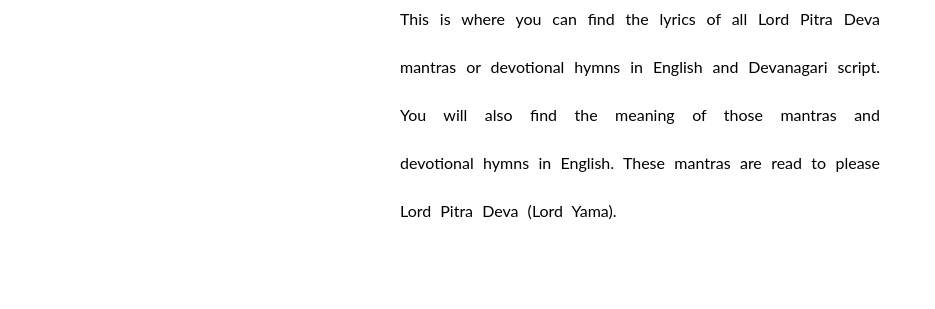
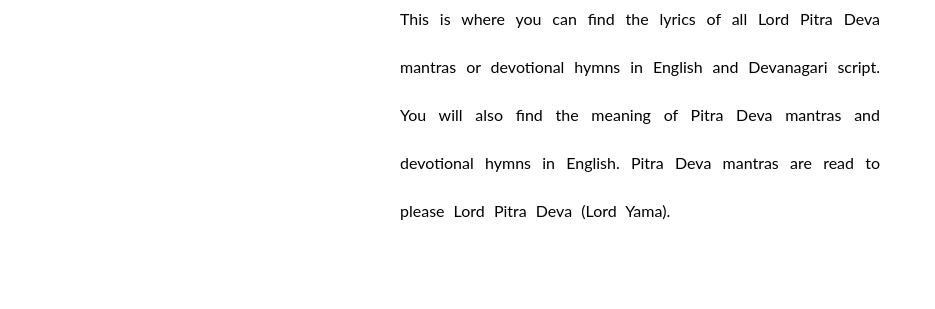
Before and after one commit to abhishekdjoshi/abhishekdjoshi.kclstr.io, a Jekyll site: the page pages/pitra/all.html, which Jekyll copies as it is, in a window 1280 px wide. Shown: the part 1012-1321 px from the top of the page, without its empty margins (0-935 px from the left). Built offline with Jekyll 4.4.1, drawn with Linux system fonts in a browser that asks for light colours; a script that is not in the unit is left out.

Commit message:
Update all.html

```diff
--- a/pages/pitra/all.html
+++ b/pages/pitra/all.html
@@ -6,11 +6,11 @@
     <meta http-equiv="Content-Type" content="text/html; charset=UTF-8" />
     <meta
       name="description"
-      content="Learn Pitra Deva mantras and devotional hymns. Read the lyrics in English and Hindi or Sanskrit, and get the meaning in English."
+      content="Learn Pitra Deva mantras and devotional hymns. Read the Pitra Deva mantras lyrics in English and Hindi or Sanskrit, and get the Pitra Deva mantras meaning in English."
     />
     <meta
       name="keywords"
-      content="Pitar Deva Mantra, Pittar Deva Mantra, Pitra Deva Mantra, Lord Yama Mantra, Pitar Deva Hymns, Pittar Deva Hymns, Pitra Deva Hymns, Lord Yama Hymns, सभी पित्र देव मंत्र"
+      content="Pitar Deva Mantra, Pittar Deva Mantra, Pitra Deva Mantra, Lord Yama Mantra, Pitar Deva Hymns, Pittar Deva Hymns, Pitra Deva Hymns, Lord Yama Hymns, सभी पित्र देव मंत्र, Pitra Deva Mantra Full, Pitra Deva Mantra Hindi, Pitra Deva Mantra English, Pitra Deva Mantra Sanskrit, Pitra Deva Mantra in Hindi, Pitra Deva Mantra in English, Pitra Deva Mantra in Sanskrit, Pitra Deva Mantra lyrics in Hindi, Pitra Deva Mantra lyrics in Sanskrit, Pitra Deva Mantra lyrics in English, Pitra Deva Mantra meaning in Hindi, Pitra Deva Mantra meaning in English, Pitra Deva Mantra translation in Hindi, Pitra Deva Mantra translation in English"
     />
     <link rel="canonical" href="https://kclstr.com/pages/pitra/all.html" />
     <style>
@@ -161,8 +161,8 @@
       <p>
         This is where you can find the lyrics of all Lord Pitra Deva mantras or
         devotional hymns in English and Devanagari script. You will also find
-        the meaning of those mantras and devotional hymns in English. These
-        mantras are read to please Lord Pitra Deva (Lord Yama).
+        the meaning of Pitra Deva mantras and devotional hymns in English. Pitra
+        Deva mantras are read to please Lord Pitra Deva (Lord Yama).
       </p>
       <br /><br /><br />
 
```
